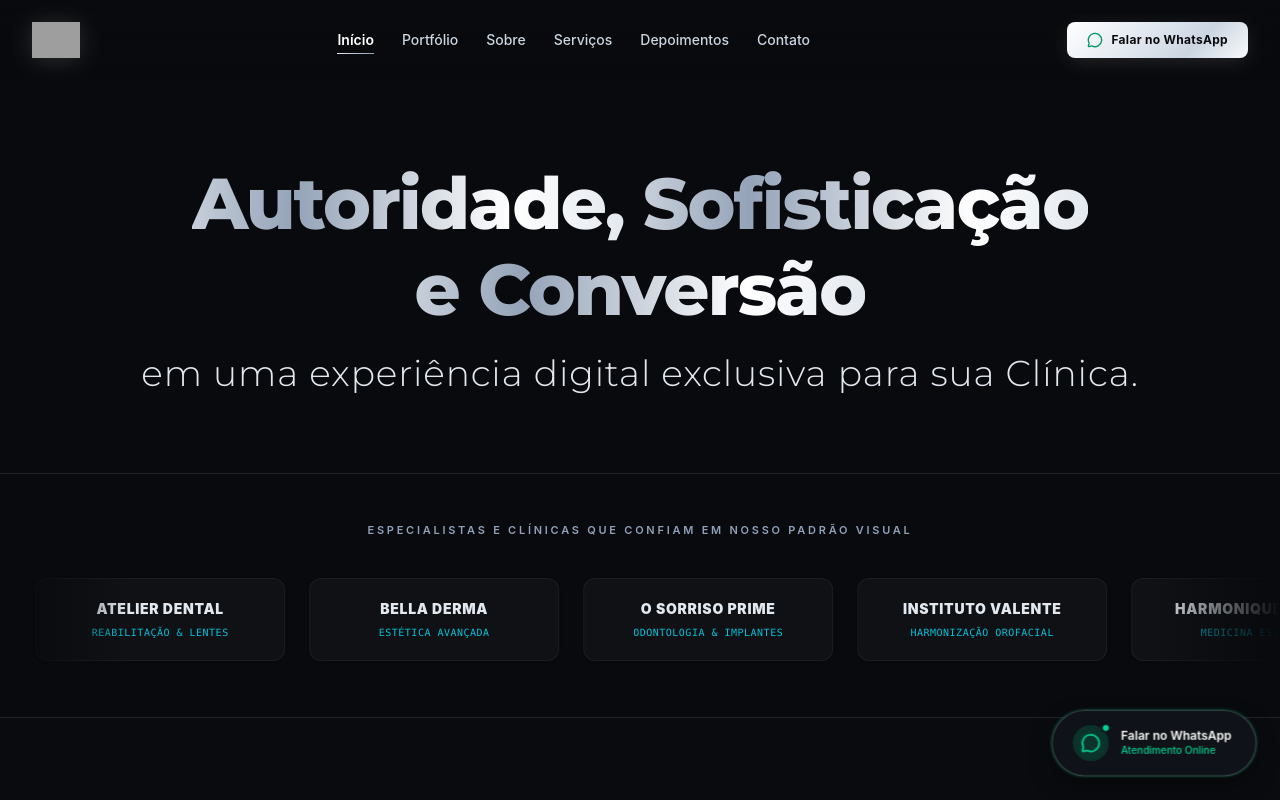
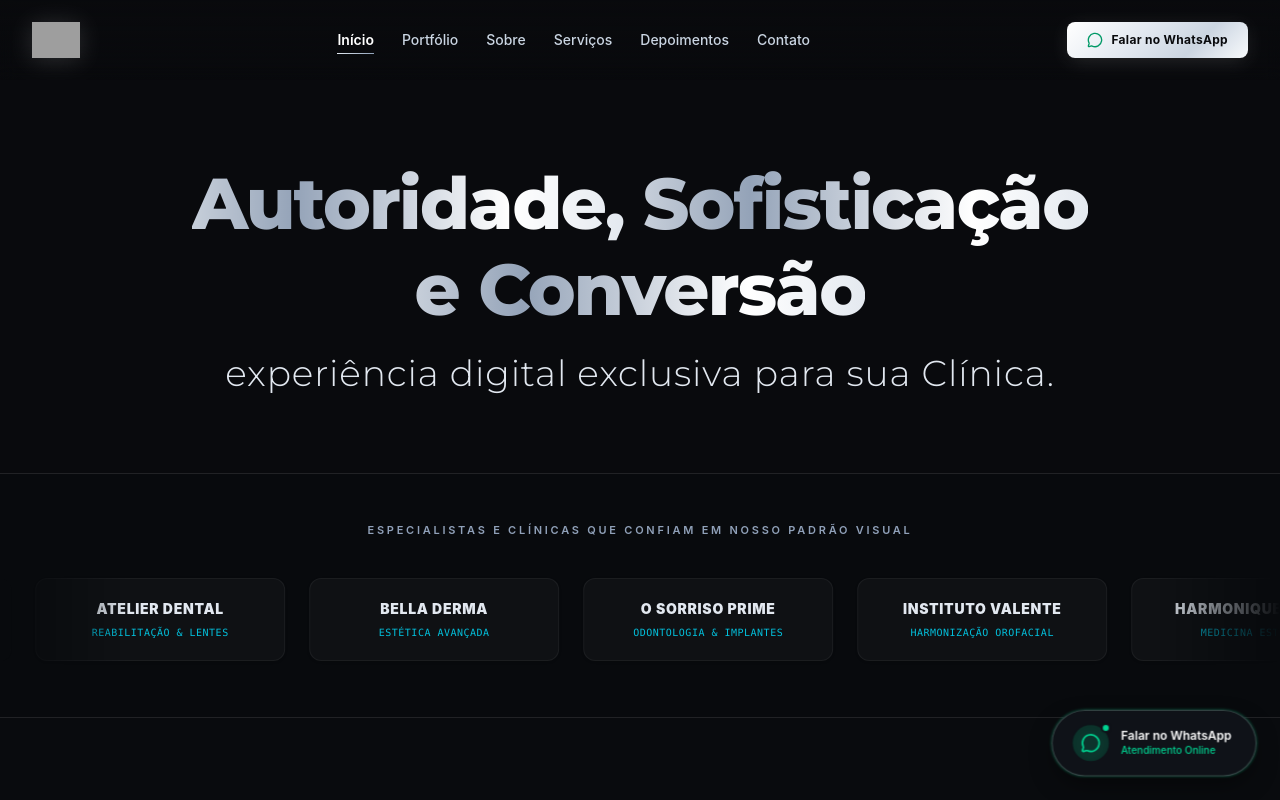
Before and after one commit to barriufofo-cyber/webmizael, a React (Vite) app: page / in a window 1280 px wide. Shown: the top 800 px of the page. Built offline with nearby package versions, Linux system fonts and the light colour scheme; grey boxes are pictures that could not be loaded.

Commit message:
fix: ajusta subtitulo para 'experiencia digital exclusiva para sua Clinica.'

```diff
--- a/src/components/Hero.tsx
+++ b/src/components/Hero.tsx
@@ -74,7 +74,7 @@ export const Hero: React.FC<HeroProps> = ({ onOpenContact }) => {
               Autoridade, Sofisticação e Conversão
             </span>
             <span className="block text-white font-heading text-2xl sm:text-4xl md:text-5xl font-light mt-2 sm:mt-3">
-              em uma experiência digital exclusiva para sua Clínica.
+              experiência digital exclusiva para sua Clínica.
             </span>
           </h1>
 
--- a/src/components/ui/hero-01-utils/hero.tsx
+++ b/src/components/ui/hero-01-utils/hero.tsx
@@ -32,7 +32,7 @@ export default function HeroSection({}: HeroSectionProps = {}) {
             </span>
           </span>
           <span className="block text-slate-200 font-heading text-xl sm:text-3xl md:text-4xl font-light mt-4 sm:mt-5 tracking-wide luxury-subhead-reveal">
-            em uma experiência digital exclusiva para sua Clínica.
+            experiência digital exclusiva para sua Clínica.
           </span>
         </h1>
       </div>
```
